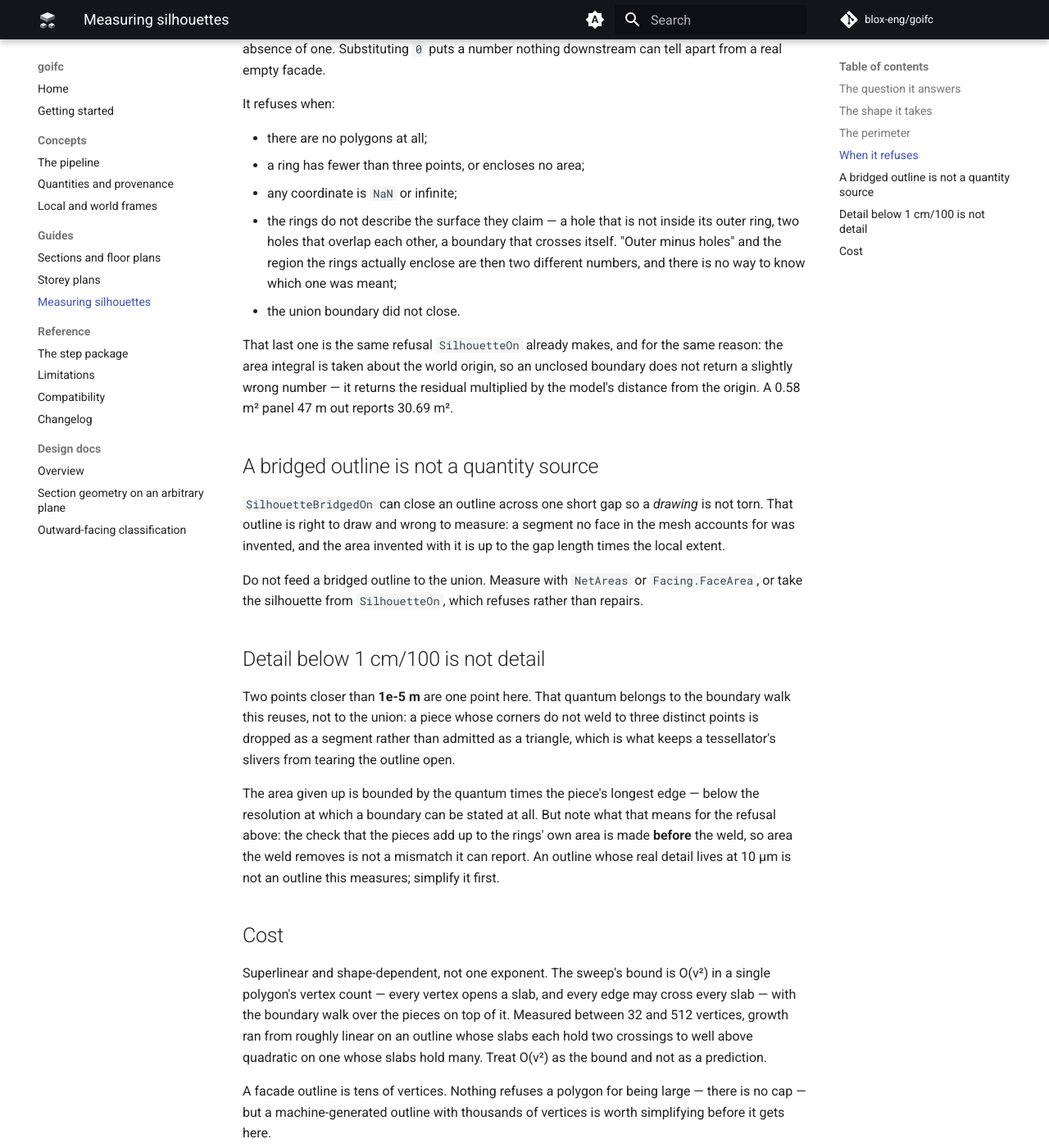
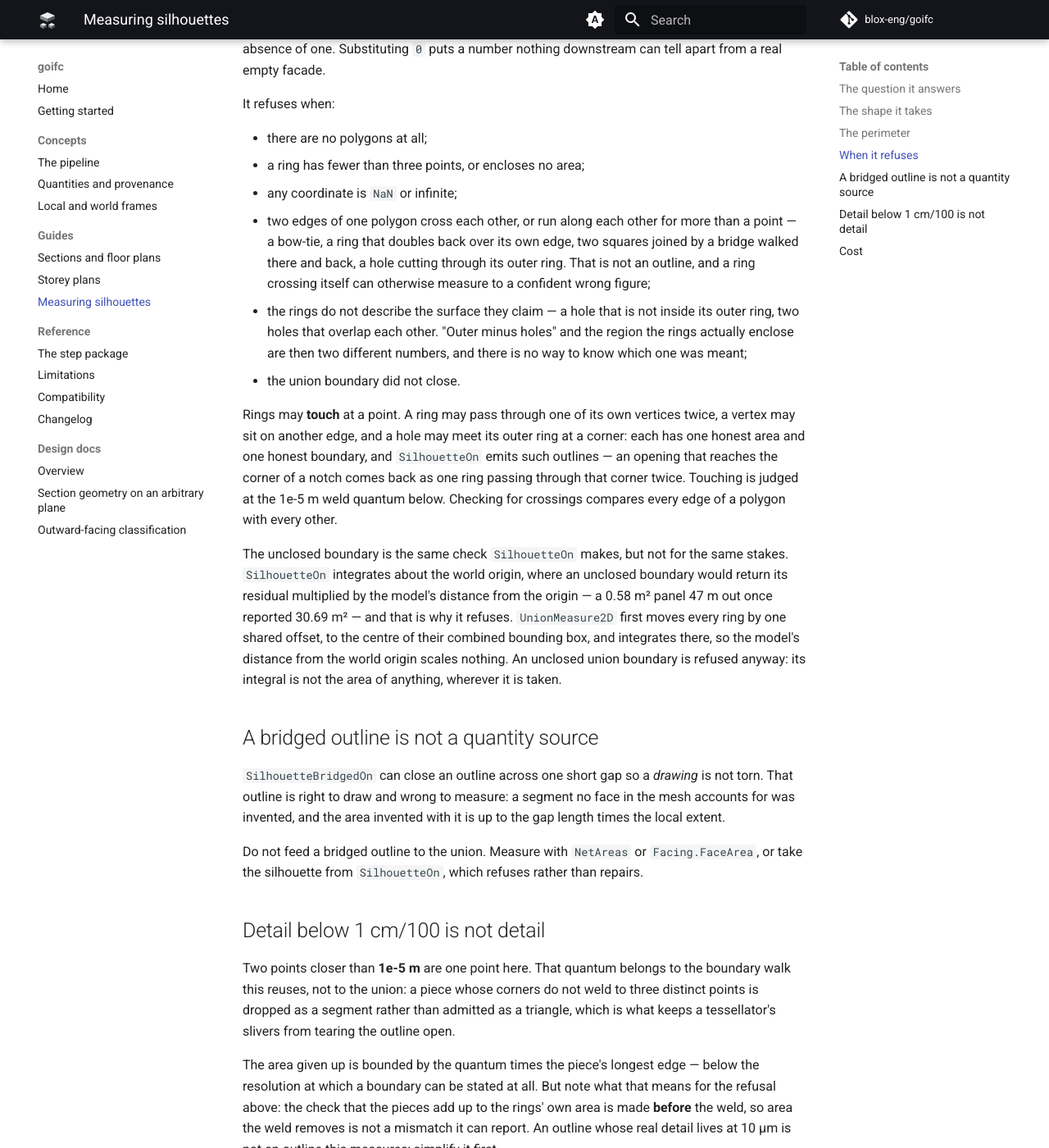
Before and after one commit to blox-eng/goifc, an MkDocs documentation site: the page built from docs/guides/measuring-silhouettes.md, in a window 1280 px wide and 1400 px high, scrolled down 2444 px. Shown: the whole window at 82% size. Built offline with MkDocs 1.6.1 and Material for MkDocs 9.7.7, drawn with Linux system fonts in a browser that asks for light colours; comment, search, counter and statistics services are not loaded; the version menu is left out; some of the changed text lies outside the part shown.

Commit message:
docs(geometry): say what the union refuses, and what its closure check costs
The guide said an unclosed union boundary returns its residual scaled by
the model's distance from the world origin. That is true of
SilhouetteOn, which integrates about the origin, and not of
UnionMeasure2D, which moves every ring to the centre of their shared
bounding box before measuring. The refusal stays; the reason given for
it now matches the function it describes.

The refusal lists in the guide and the CHANGELOG now name crossing and
overlapping edges, say that rings may touch at a point, and the guide's
cost section counts the O(v^2) crossing check.

Co-Authored-By: Claude Opus 5 (1M context) <noreply@anthropic.com>

```diff
--- a/docs/guides/measuring-silhouettes.md
+++ b/docs/guides/measuring-silhouettes.md
@@ -124,17 +124,34 @@ It refuses when:
 - there are no polygons at all;
 - a ring has fewer than three points, or encloses no area;
 - any coordinate is `NaN` or infinite;
+- two edges of one polygon cross each other, or run along each other for
+  more than a point — a bow-tie, a ring that doubles back over its own edge,
+  two squares joined by a bridge walked there and back, a hole cutting through
+  its outer ring. That is not an outline, and a ring crossing itself can
+  otherwise measure to a confident wrong figure;
 - the rings do not describe the surface they claim — a hole that is not inside
-  its outer ring, two holes that overlap each other, a boundary that crosses
-  itself. "Outer minus holes" and the region the rings actually enclose are
-  then two different numbers, and there is no way to know which one was meant;
+  its outer ring, two holes that overlap each other. "Outer minus holes" and
+  the region the rings actually enclose are then two different numbers, and
+  there is no way to know which one was meant;
 - the union boundary did not close.
 
-That last one is the same refusal `SilhouetteOn` already makes, and for the
-same reason: the area integral is taken about the world origin, so an unclosed
-boundary does not return a slightly wrong number — it returns the residual
-multiplied by the model's distance from the origin. A 0.58 m² panel 47 m out
-reports 30.69 m².
+Rings may **touch** at a point. A ring may pass through one of its own
+vertices twice, a vertex may sit on another edge, and a hole may meet its
+outer ring at a corner: each has one honest area and one honest boundary, and
+`SilhouetteOn` emits such outlines — an opening that reaches the corner of a
+notch comes back as one ring passing through that corner twice. Touching is
+judged at the 1e-5 m weld quantum below. Checking for crossings compares every
+edge of a polygon with every other.
+
+The unclosed boundary is the same check `SilhouetteOn` makes, but not for the
+same stakes. `SilhouetteOn` integrates about the world origin, where an
+unclosed boundary would return its residual multiplied by the model's distance
+from the origin — a 0.58 m² panel 47 m out once reported 30.69 m² — and that
+is why it refuses. `UnionMeasure2D` first moves every ring by one shared
+offset, to the centre of their combined bounding box, and integrates there, so
+the model's distance from the world origin scales nothing. An unclosed union
+boundary is refused anyway: its integral is not the area of anything, wherever
+it is taken.
 
 ## A bridged outline is not a quantity source
 
@@ -167,6 +184,8 @@ outline this measures; simplify it first.
 Superlinear and shape-dependent, not one exponent. The sweep's bound is O(v²)
 in a single polygon's vertex count — every vertex opens a slab, and every edge
 may cross every slab — with the boundary walk over the pieces on top of it.
+The crossing check before the sweep is O(v²) on every input, since it compares
+every pair of edges.
 Measured between 32 and 512 vertices, growth ran from roughly linear on an
 outline whose slabs each hold two crossings to well above quadratic on one
 whose slabs hold many. Treat O(v²) as the bound and not as a prediction.
```
Also changed, not shown: CHANGELOG.md (+6 -3 lines).
